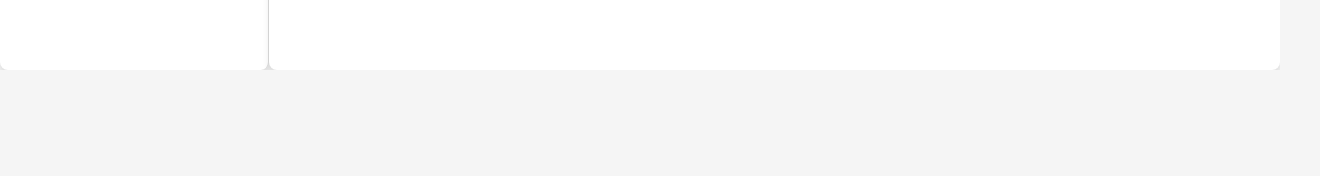
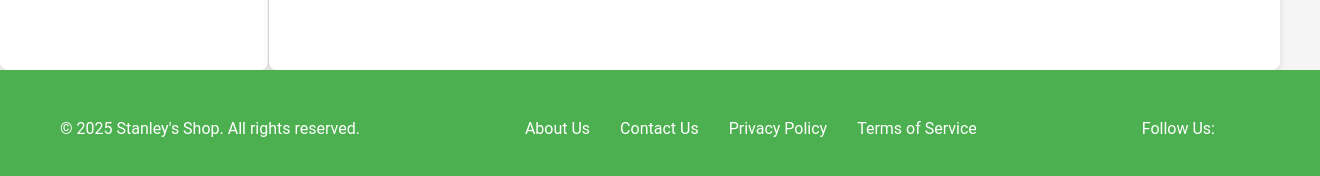
Before and after one commit to asearer/product-page-app, a React (Create React App) app: page /checkout in a window 1280 px wide. Shown: the part 792-968 px from the top of the page, 1320 px wide, since content can reach past the window. Before the commit the page ends 862 px from the top, so only its background shows below. Built offline with nearby package versions, Linux system fonts and the light colour scheme; no server answers.

Commit message:
On branch main  Your branch is up to date with 'origin/main'.  Changes to be committed: 	modified:   src/App.css 	modified:   src/App.js 	new file:   src/components/Footer/Footer.css 	new file:   src/components/Footer/Footer.js

```diff
--- a/src/App.css
+++ b/src/App.css
@@ -160,3 +160,14 @@ body {
       grid-template-columns: repeat(auto-fit, minmax(260px, 1fr));
   }
 }
+
+/* Footer Styling */
+footer {
+  background-color: #f1f1f1;
+  text-align: center;
+  padding: 10px;
+  position: relative;
+  bottom: 0;
+  width: 100%;
+  margin-top: auto; /* Ensures footer sticks to the bottom */
+}
--- a/src/App.js
+++ b/src/App.js
@@ -6,6 +6,7 @@ import ProductGrid from "./components/ProductGrid/ProductGrid";
 import ProductDetails from "./components/ProductDetails/ProductDetails";
 import Cart from "./components/Cart/Cart";
 import Checkout from "./components/Checkout/Checkout";
+import Footer from "./components/Footer/Footer";
 import { fetchProducts } from "./components/api";
 import './App.css';
 
@@ -93,6 +94,7 @@ const App = () => {
             <Route path="/checkout" element={<Checkout />} />
           </Routes>
         </div>
+        <Footer />
       </Router>
     </CartProvider>
   );
--- /dev/null
+++ b/src/components/Footer/Footer.css
@@ -0,0 +1,70 @@
+/* src/components/Footer/Footer.css */
+
+.footer {
+  background-color: var(--primary-color);
+  color: white;
+  padding: 30px 20px;
+  position: relative;
+  bottom: 0;
+  width: 100%;
+  text-align: center;
+}
+
+.footer-content {
+  display: flex;
+  justify-content: space-between;
+  align-items: center;
+  max-width: 1200px;
+  margin: 0 auto;
+}
+
+.footer-left {
+  font-size: 1rem;
+}
+
+.footer-center {
+  flex: 1;
+}
+
+.footer-links {
+  list-style-type: none;
+  padding: 0;
+  margin: 0;
+  display: flex;
+  justify-content: center;
+}
+
+.footer-links li {
+  margin: 0 15px;
+}
+
+.footer-links li a {
+  color: white;
+  text-decoration: none;
+  font-size: 1rem;
+}
+
+.footer-links li a:hover {
+  text-decoration: underline;
+}
+
+.footer-right {
+  display: flex;
+  justify-content: flex-end;
+  align-items: center;
+}
+
+.social-icons {
+  display: flex;
+  gap: 15px;
+}
+
+.social-icons a {
+  color: white;
+  font-size: 1.5rem;
+  text-decoration: none;
+}
+
+.social-icons a:hover {
+  color: #ffcc00; /* You can change this hover effect to match your brand's color */
+}
--- /dev/null
+++ b/src/components/Footer/Footer.js
@@ -0,0 +1,49 @@
+import React from "react";
+import "./Footer.css"; // We'll create a separate CSS file for the footer styling
+
+const Footer = () => {
+  return (
+    <footer className="footer">
+      <div className="footer-content">
+        <div className="footer-left">
+          <p>&copy; 2025 Stanley's Shop. All rights reserved.</p>
+        </div>
+        <div className="footer-center">
+          <ul className="footer-links">
+            <li>
+              <a href="/about-us">About Us</a>
+            </li>
+            <li>
+              <a href="/contact-us">Contact Us</a>
+            </li>
+            <li>
+              <a href="/privacy-policy">Privacy Policy</a>
+            </li>
+            <li>
+              <a href="/terms-of-service">Terms of Service</a>
+            </li>
+          </ul>
+        </div>
+        <div className="footer-right">
+          <p>Follow Us:</p>
+          <div className="social-icons">
+            <a href="https://facebook.com" target="_blank" rel="noopener noreferrer">
+              <i className="fab fa-facebook-f"></i>
+            </a>
+            <a href="https://twitter.com" target="_blank" rel="noopener noreferrer">
+              <i className="fab fa-twitter"></i>
+            </a>
+            <a href="https://instagram.com" target="_blank" rel="noopener noreferrer">
+              <i className="fab fa-instagram"></i>
+            </a>
+            <a href="https://linkedin.com" target="_blank" rel="noopener noreferrer">
+              <i className="fab fa-linkedin-in"></i>
+            </a>
+          </div>
+        </div>
+      </div>
+    </footer>
+  );
+};
+
+export default Footer;
```
